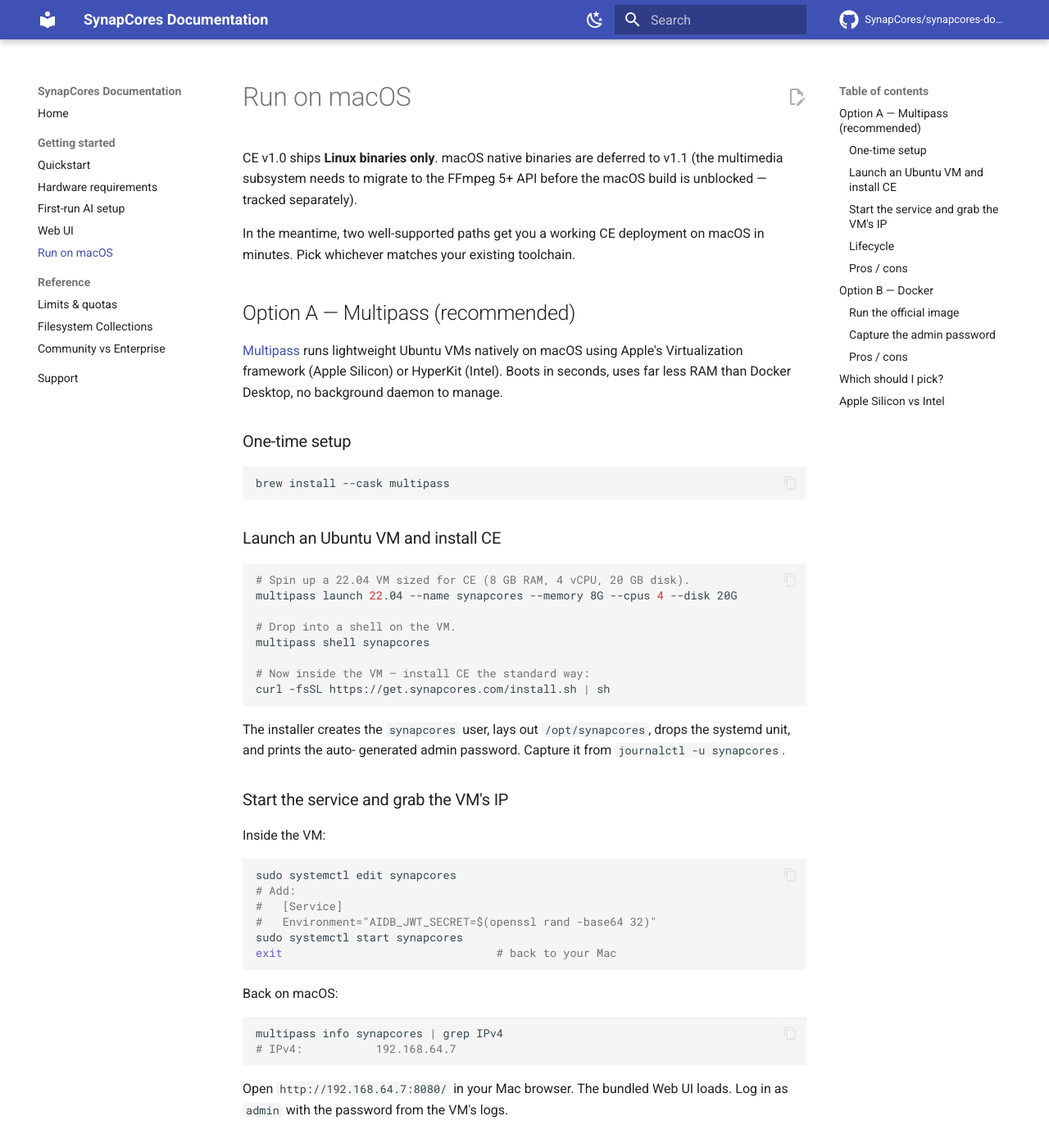
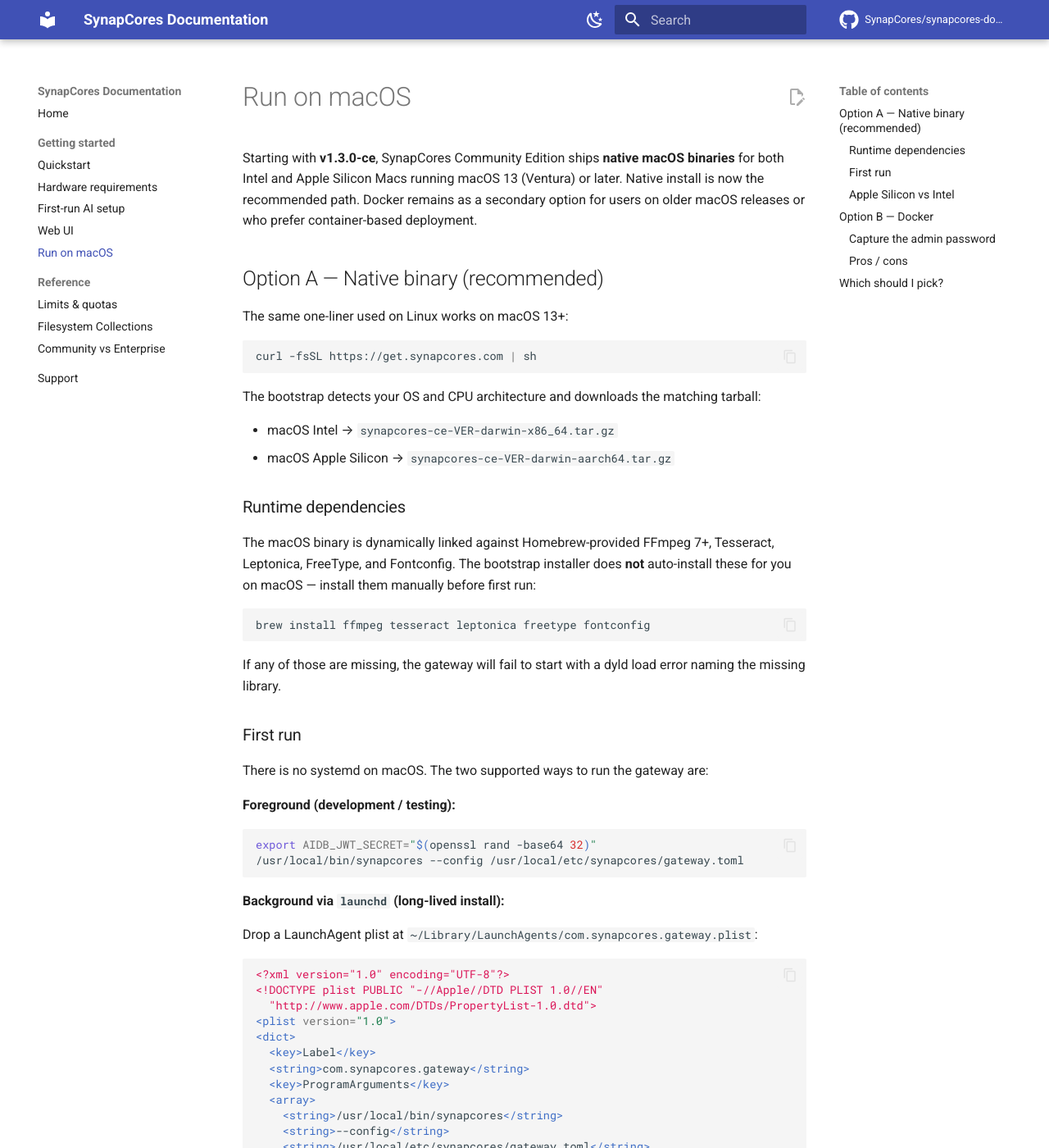
Before and after one commit to SynapCores/synapcores-docs, an MkDocs documentation site: the page built from docs/macos.md, in a window 1280 px wide and 1400 px high. Shown: the whole window at 82% size. Built offline with MkDocs 1.6.1 and Material for MkDocs 9.7.7, drawn with Linux system fonts in a browser that asks for light colours; comment, search, counter and statistics services are not loaded; some of the changed text lies outside the part shown.

Commit message:
docs(v1.3.0): native binaries on macOS + Ubuntu 24.04 / Debian 13
- macos.md: native binary is now the primary install path; Docker
  remains as the secondary option for pre-13 macOS or container-based
  deployment.
- quickstart.md: 'Supported distros' warning replaced with an info
  admonition listing the four Linux distros + macOS + Docker fallback.
- requirements.md: distro support matrix updated — Ubuntu 24.04, Debian
  13, and macOS 13+ all flip from ❌ to ✅ Supported with the v1.3.0-ce
  release.

Tracks the v1.3.0-ce release on the aidb side: feature/v1.3.0-ce-macos
HEAD 749d3d7.

````diff
--- a/docs/macos.md
+++ b/docs/macos.md
@@ -1,99 +1,111 @@
 # Run on macOS
 
-CE v1.0 ships **Linux binaries only**. macOS native binaries are
-deferred to v1.1 (the multimedia subsystem needs to migrate to the
-FFmpeg 5+ API before the macOS build is unblocked — tracked separately).
+Starting with **v1.3.0-ce**, SynapCores Community Edition ships **native
+macOS binaries** for both Intel and Apple Silicon Macs running macOS 13
+(Ventura) or later. Native install is now the recommended path. Docker
+remains as a secondary option for users on older macOS releases or who
+prefer container-based deployment.
 
-In the meantime, two well-supported paths get you a working CE
-deployment on macOS in minutes. Pick whichever matches your existing
-toolchain.
+## Option A — Native binary (recommended)
 
-## Option A — Multipass (recommended)
-
-[Multipass](https://multipass.run) runs lightweight Ubuntu VMs natively
-on macOS using Apple's Virtualization framework (Apple Silicon) or
-HyperKit (Intel). Boots in seconds, uses far less RAM than Docker
-Desktop, no background daemon to manage.
-
-### One-time setup
+The same one-liner used on Linux works on macOS 13+:
 
 ```bash
-brew install --cask multipass
+curl -fsSL https://get.synapcores.com | sh
 ```
 
-### Launch an Ubuntu VM and install CE
+The bootstrap detects your OS and CPU architecture and downloads the
+matching tarball:
+
+- macOS Intel → `synapcores-ce-VER-darwin-x86_64.tar.gz`
+- macOS Apple Silicon → `synapcores-ce-VER-darwin-aarch64.tar.gz`
+
+### Runtime dependencies
+
+The macOS binary is dynamically linked against Homebrew-provided
+FFmpeg 7+, Tesseract, Leptonica, FreeType, and Fontconfig. The
+bootstrap installer does **not** auto-install these for you on
+macOS — install them manually before first run:
 
 ```bash
-# Spin up a 22.04 VM sized for CE (8 GB RAM, 4 vCPU, 20 GB disk).
-multipass launch 22.04 --name synapcores --memory 8G --cpus 4 --disk 20G
-
-# Drop into a shell on the VM.
-multipass shell synapcores
-
-# Now inside the VM — install CE the standard way:
-curl -fsSL https://get.synapcores.com/install.sh | sh
+brew install ffmpeg tesseract leptonica freetype fontconfig
 ```
 
-The installer creates the `synapcores` user, lays out
-`/opt/synapcores`, drops the systemd unit, and prints the auto-
-generated admin password. Capture it from `journalctl -u synapcores`.
+If any of those are missing, the gateway will fail to start with a
+dyld load error naming the missing library.
 
-### Start the service and grab the VM's IP
+### First run
 
-Inside the VM:
+There is no systemd on macOS. The two supported ways to run the
+gateway are:
+
+**Foreground (development / testing):**
 
 ```bash
-sudo systemctl edit synapcores
-# Add:
-#   [Service]
-#   Environment="AIDB_JWT_SECRET=$(openssl rand -base64 32)"
-sudo systemctl start synapcores
-exit                                # back to your Mac
+export AIDB_JWT_SECRET="$(openssl rand -base64 32)"
+/usr/local/bin/synapcores --config /usr/local/etc/synapcores/gateway.toml
 ```
 
-Back on macOS:
+**Background via `launchd` (long-lived install):**
+
+Drop a LaunchAgent plist at
+`~/Library/LaunchAgents/com.synapcores.gateway.plist`:
+
+```xml
+<?xml version="1.0" encoding="UTF-8"?>
+<!DOCTYPE plist PUBLIC "-//Apple//DTD PLIST 1.0//EN"
+  "http://www.apple.com/DTDs/PropertyList-1.0.dtd">
+<plist version="1.0">
+<dict>
+  <key>Label</key>
+  <string>com.synapcores.gateway</string>
+  <key>ProgramArguments</key>
+  <array>
+    <string>/usr/local/bin/synapcores</string>
+    <string>--config</string>
+    <string>/usr/local/etc/synapcores/gateway.toml</string>
+  </array>
+  <key>EnvironmentVariables</key>
+  <dict>
+    <key>AIDB_JWT_SECRET</key>
+    <string>REPLACE_WITH_256_BIT_RANDOM_STRING</string>
+  </dict>
+  <key>RunAtLoad</key>
+  <true/>
+  <key>KeepAlive</key>
+  <true/>
+  <key>StandardOutPath</key>
+  <string>/usr/local/var/log/synapcores.log</string>
+  <key>StandardErrorPath</key>
+  <string>/usr/local/var/log/synapcores.err</string>
+</dict>
+</plist>
+```
+
+Load it:
 
 ```bash
-multipass info synapcores | grep IPv4
-# IPv4:           192.168.64.7
+launchctl load ~/Library/LaunchAgents/com.synapcores.gateway.plist
 ```
 
-Open `http://192.168.64.7:8080/` in your Mac browser. The bundled Web
-UI loads. Log in as `admin` with the password from the VM's logs.
-
-### Lifecycle
+Tail logs:
 
 ```bash
-# Stop without deleting (keeps data):
-multipass stop synapcores
-
-# Resume:
-multipass start synapcores
-
-# Tear down completely (deletes all data):
-multipass delete synapcores
-multipass purge
+tail -f /usr/local/var/log/synapcores.log
 ```
 
-### Pros / cons
+Capture the first-boot admin password from that log file the same way
+you would from `journalctl` on Linux — search for `FIRST-BOOT`.
 
-**Pros:**
-* No daemon process consuming RAM when not in use
-* Apple's virtualization framework means near-native disk and network throughput on M-series chips
-* Snapshots and shell access feel natural
-* The CE binary runs unchanged — same as a real Linux deployment
+### Apple Silicon vs Intel
 
-**Cons:**
-* You're managing a VM's lifecycle (stop/start/snapshot)
-* No volume mounts to the Mac filesystem by default (use
-  `multipass mount /local/path synapcores:/remote/path` if needed)
+Both architectures are first-class. The bootstrap auto-selects the
+correct tarball — no Rosetta in the path on Apple Silicon.
 
 ## Option B — Docker
 
-If you already have Docker Desktop, this is one-line and probably
-faster to set up than installing Multipass.
-
-### Run the official image
+For users on macOS 12 or earlier, or who simply prefer containerized
+deployment, the official Docker image still works:
 
 ```bash
 docker run --rm -p 8080:8080 \
@@ -135,10 +147,13 @@ docker run -d --name synapcores -p 8080:8080 \
 ### Pros / cons
 
 **Pros:**
+
+* Works on macOS 12 and earlier (no native binary available there)
 * One-line setup if Docker Desktop is already running
 * Familiar tooling for most developers
 
 **Cons:**
+
 * Docker Desktop on macOS has a non-trivial RAM and CPU baseline even
   when idle
 * The licensing of Docker Desktop changed for some company sizes —
@@ -148,19 +163,11 @@ docker run -d --name synapcores -p 8080:8080 \
 
 | If you... | Use |
 | --- | --- |
+| Are on macOS 13+ and want the lightest install | **Native binary** |
+| Care about RAM headroom (no Docker Desktop daemon) | **Native binary** |
+| Are on macOS 12 or earlier | **Docker** |
 | Already have Docker Desktop running for other projects | **Docker** |
-| Want a "real Linux" experience for ops / debugging | **Multipass** |
-| Care about RAM headroom | **Multipass** |
-| Need GPU passthrough (Apple Silicon) for inference | Neither — wait for v1.1 native macOS, or use a remote Linux box |
+| Need GPU passthrough for inference | Build from source with `--features llama-cpp/metal` |
 
-For a polished demo or evaluation on a MacBook, Multipass usually
-feels lighter — you get a real shell on a real Linux box and you can
-treat it the same as a deployment target.
-
-## Apple Silicon vs Intel
-
-Both options work on both architectures. Multipass auto-selects the
-right virtualization backend (Apple Virtualization on M-series, HyperKit
-on Intel). The CE Linux/aarch64 binary runs natively on M-series VMs;
-on Intel Macs you'll get the linux-x86_64 binary. Either way, no
-emulation, no Rosetta in the path.
+For most evaluators on a current MacBook, the native binary is now the
+fastest and cleanest path to a running gateway.
--- a/docs/quickstart.md
+++ b/docs/quickstart.md
@@ -5,23 +5,11 @@ Community Edition. For the CE/EE feature boundary, see
 [Community vs Enterprise](enterprise.md). For sizing, see
 [Hardware requirements](requirements.md).
 
-!!! warning "Supported distros"
+!!! info "Supported platforms"
 
-    The bare-metal install path supports **Ubuntu 22.04 LTS** and
-    **Debian 12 (Bookworm)** today. Ubuntu 24.04, Debian 13, and
-    older distros (Ubuntu 20.04, RHEL 8, CentOS 7, etc.) are NOT
-    yet supported by the dynamically-linked CE binary — see the full
-    matrix in [Hardware requirements](requirements.md#supported-linux-distributions).
-
-    On unsupported distros, use **Docker** instead (works everywhere):
-
-    ```bash
-    docker run -p 8080:8080 -v synapcores-data:/var/lib/synapcores \
-               -e AIDB_JWT_SECRET="$(openssl rand -base64 32)" \
-               ghcr.io/synapcores/community:latest
-    ```
-
-    Multi-distro builds are tracked for v1.2.1-ce.
+    - **Linux**: Ubuntu 22.04 LTS, Debian 12, Ubuntu 24.04 LTS, Debian 13. Native binaries auto-detected by distro.
+    - **macOS**: 13+ (Intel + Apple Silicon). Native binaries.
+    - **Other**: Use the Docker image — `docker run -p 8080:8080 ghcr.io/synapcores/community:latest`.
 
 ## Install on Linux
 
--- a/docs/requirements.md
+++ b/docs/requirements.md
@@ -2,42 +2,46 @@
 
 ## Supported architectures
 
-CE binaries are built for Linux on every release. We don't ship native
-macOS or Windows binaries; both run CE via the [Docker image](quickstart.md#docker)
-or [Multipass](macos.md) (macOS) instead.
+Starting with v1.3.0-ce, CE ships native binaries for Linux **and**
+macOS on every release. Windows users run CE via the
+[Docker image](quickstart.md#docker) or WSL 2.
 
 | Architecture | Triple | Tarball |
 | --- | --- | --- |
 | Linux x86\_64 | `x86_64-unknown-linux-gnu` | `synapcores-ce-VER-linux-x86_64.tar.gz` |
 | Linux aarch64 | `aarch64-unknown-linux-gnu` | `synapcores-ce-VER-linux-aarch64.tar.gz` |
+| macOS x86\_64 (Intel) | `x86_64-apple-darwin` | `synapcores-ce-VER-darwin-x86_64.tar.gz` |
+| macOS aarch64 (Apple Silicon) | `aarch64-apple-darwin` | `synapcores-ce-VER-darwin-aarch64.tar.gz` |
 
 ## Supported Linux distributions
 
-The CE binary is **dynamically linked** against system FFmpeg 4.x,
-Tesseract 4, Leptonica, FreeType, and Fontconfig, and built against
-**glibc 2.35** on Ubuntu 22.04. Its runtime SONAMEs are:
-
-- `libavutil.so.56`, `libavformat.so.58`, `libavcodec.so.58`, `libavfilter.so.7`, `libavdevice.so.58`, `libswresample.so.3`, `libswscale.so.5` (FFmpeg 4 ABI)
-- `libtesseract.so.4`, `libleptonica.so.5` (OCR)
-- `libfreetype.so.6`, `libfontconfig.so.1`
+The CE binary is dynamically linked against system FFmpeg + Tesseract +
+Leptonica + FreeType + Fontconfig. The bootstrap installer
+(`curl -fsSL https://get.synapcores.com | sh`) detects your distro and
+selects the matching tarball variant (FFmpeg 4 SONAMEs for 22.04 /
+Debian 12; FFmpeg 6 SONAMEs for 24.04 / Debian 13). On macOS, the
+`install-ce.sh` equivalent is the user's responsibility — the bootstrap
+doesn't yet auto-set up Homebrew. See [macos.md](macos.md) for the
+manual brew steps.
 
 That gives the following distro matrix:
 
 | Distro | Status | Notes |
 | --- | --- | --- |
-| **Ubuntu 22.04 LTS** | ✅ Supported | Build target. The installer auto-installs runtime deps via `apt-get`. |
-| **Debian 12 (Bookworm)** | ✅ Supported | Same FFmpeg 4 / glibc 2.36. Installer treats it identically to Ubuntu 22.04. |
-| **Ubuntu 24.04 LTS** | ❌ Not yet | Ships FFmpeg 6 (libavutil.so.58); SONAME mismatch. Use Docker, or run 22.04 in a VM, until v1.2.1-ce ships multi-distro builds. |
+| **Ubuntu 22.04 LTS** | ✅ Supported | Native binary, FFmpeg 4 ABI |
+| **Debian 12 (Bookworm)** | ✅ Supported | Native binary, FFmpeg 4 ABI |
+| **Ubuntu 24.04 LTS** | ✅ Supported | Native binary, FFmpeg 6 ABI |
+| **Debian 13 (Trixie)** | ✅ Supported | Native binary, FFmpeg 6 ABI |
+| **macOS 13+ (Intel)** | ✅ Supported | Native binary, Homebrew FFmpeg 7+ |
+| **macOS 14+ (Apple Silicon)** | ✅ Supported | Native binary, Homebrew FFmpeg 7+ |
 | **Ubuntu 20.04 LTS** | ❌ Too old | glibc 2.31 < 2.35; binary won't link even with FFmpeg 4 installed. |
 | **Debian 11 (Bullseye)** | ❌ Too old | glibc 2.31. |
-| **Debian 13 (Trixie)** | ❌ Not yet | FFmpeg 6 SONAME mismatch (same as Ubuntu 24.04). |
 | **RHEL 9 / Rocky 9 / Alma 9** | ⚠️ Untested | glibc 2.34. May work; runtime deps via `dnf install ffmpeg-libs tesseract leptonica freetype fontconfig`. Please [report](support.md) success/failure. |
 | **RHEL 8 / Rocky 8** | ❌ Too old | glibc 2.28. |
 | **CentOS 7** | ❌ Too old | glibc 2.17. End-of-life — please upgrade. |
 | **Amazon Linux 2023** | ⚠️ Untested | glibc 2.34. Same situation as RHEL 9. |
 | **Amazon Linux 2** | ❌ Too old | glibc 2.26. |
 | **Alpine Linux** | ❌ Not supported | musl libc, not glibc. Use a glibc-based distro or Docker. |
-| **macOS (Intel/M-series)** | ❌ Not yet | Run via Docker or [Multipass](macos.md). v1.1+ may add native macOS. |
 | **Windows** | ❌ Not yet | Run via WSL 2 with Ubuntu 22.04. |
 
 When in doubt, **use the Docker image** — it bundles all the right
````
